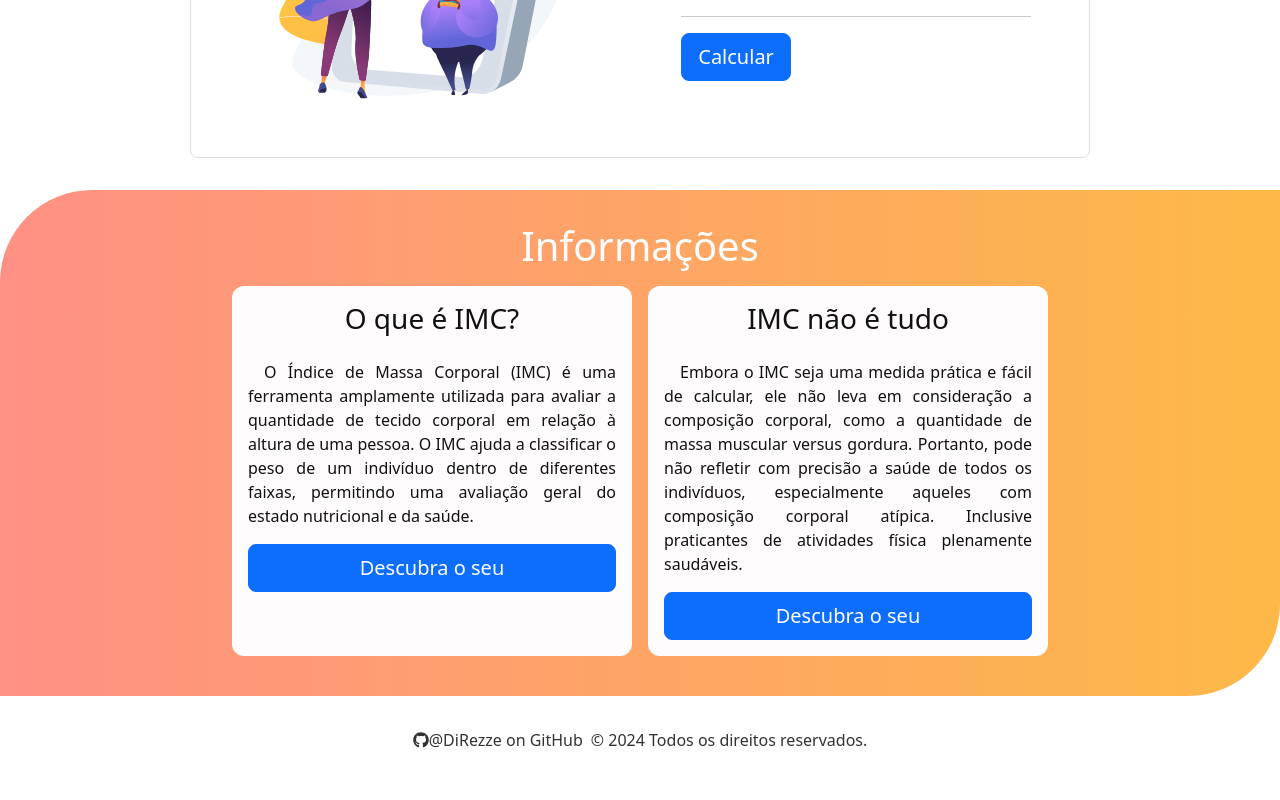
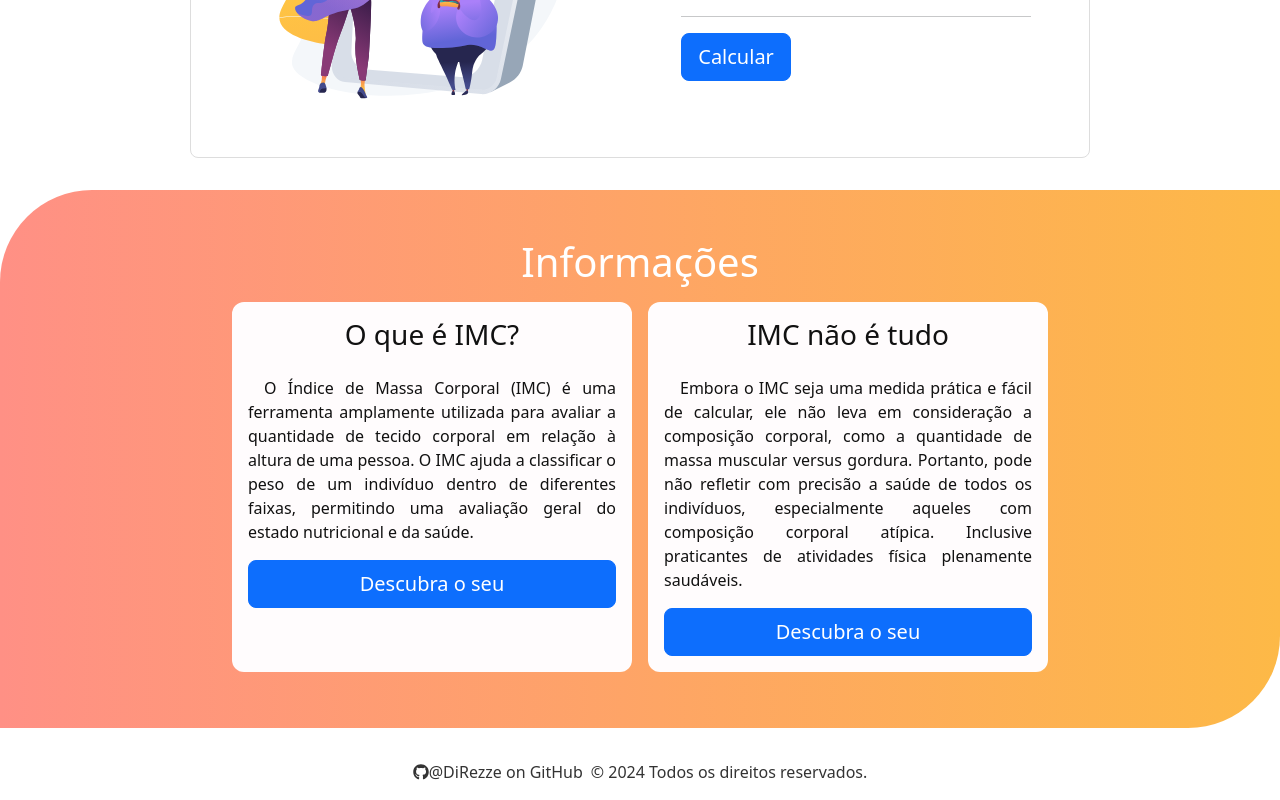
Before and after one commit to DiRezze/calculadora_imc, a React (Vite) app: page / in a window 1280 px wide. Shown: the part 450-1250 px from the top of the page. Before the commit the page ends 1218 px from the top, so only its background shows below. Built offline with nearby package versions, Linux system fonts and the light colour scheme.

Commit message:
information section CSS

```diff
--- a/src/App.css
+++ b/src/App.css
@@ -70,14 +70,15 @@
 /*Information*/
 .info{
   background: var(--main-gradient);
-  padding: 2rem 1rem;
+  padding: 3rem 1rem;
   border-radius: 92px 0;
   color: #fff;
 }
 .info-card{
+  max-width: 400px;
+  width: 90%;
   text-align: justify;
   border-radius: 12px;
-  max-width: 400px;
   padding: 1rem;
   margin: 0.5rem;
   background-color: #fffcfd;
--- a/src/components/info.tsx
+++ b/src/components/info.tsx
@@ -4,7 +4,7 @@ const Information = ( ) =>{
     return(
         <section id='info' className="info">
             <h2 className="info-main-title">Informações</h2>
-            <div className=" d-flex flex-row">
+            <div className="d-flex flex-row flex-wrap align-itens-center justify-content-center">
 
                 <div className="d-flex flex-column justify-content-start align-itens-center info-card">
                     <h3 className="info-title">O que é IMC?</h3>
```
